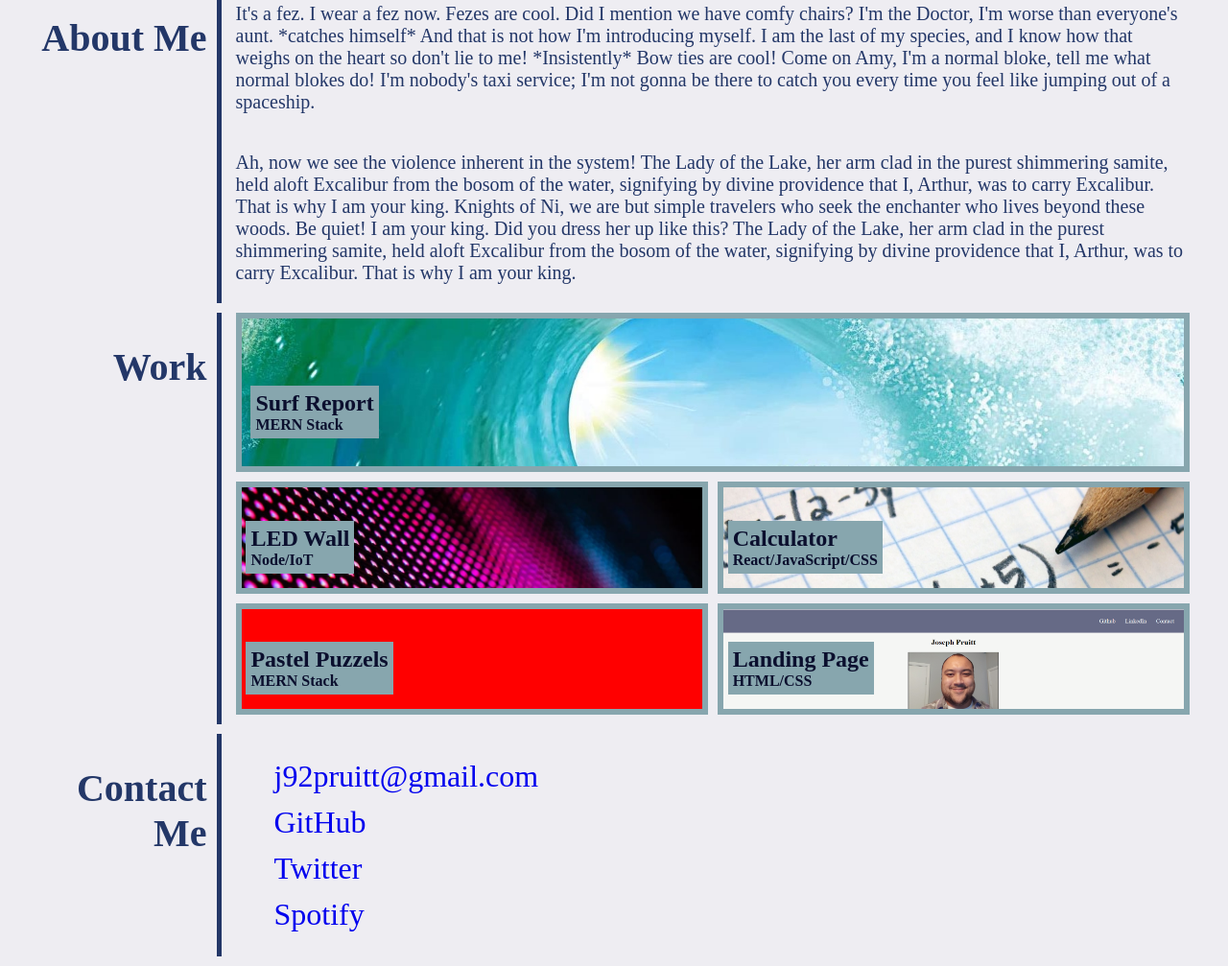
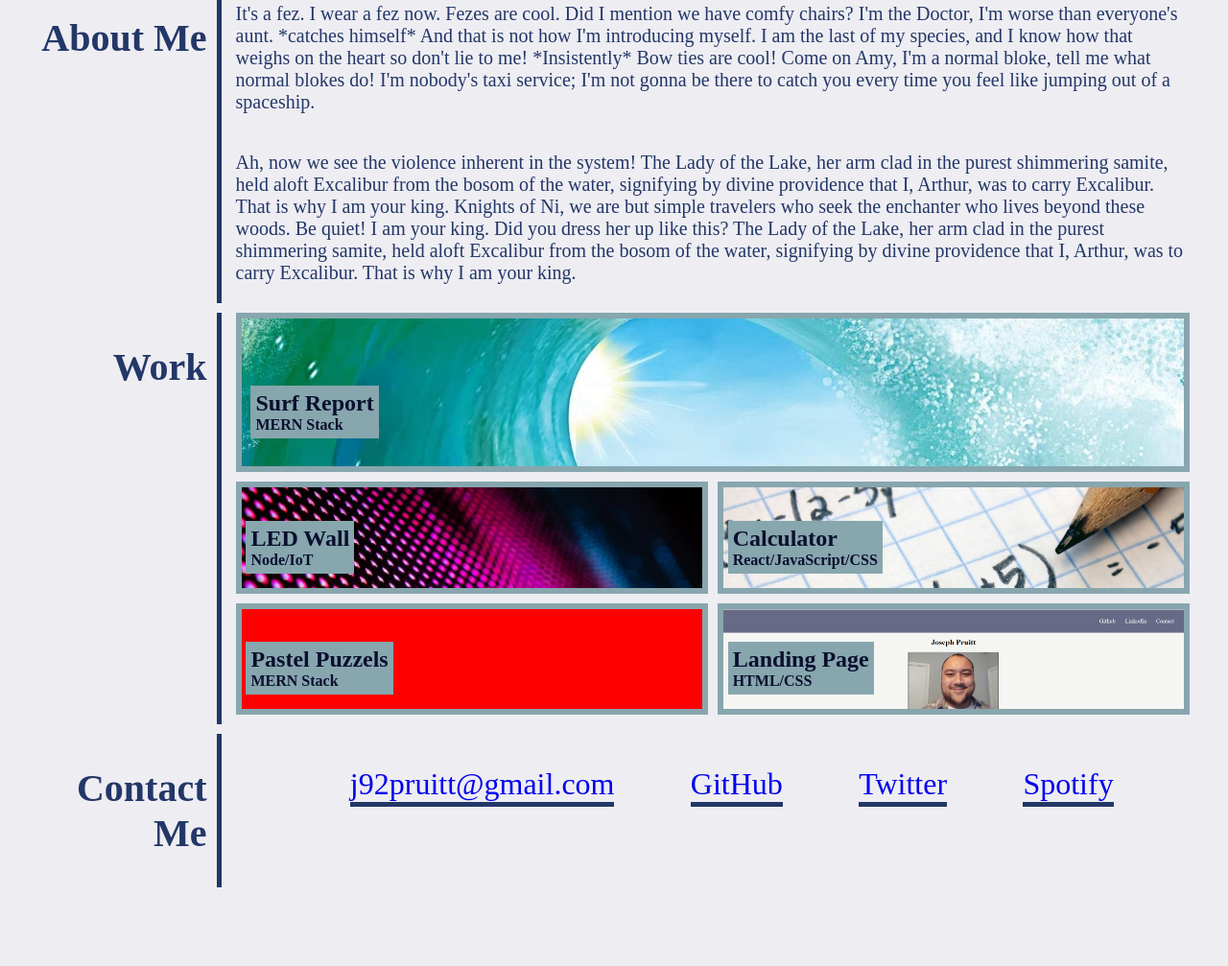
Before and after one commit to j92pruitt/portfolio, a plain HTML site: page index.html in a window 1280 px wide. Shown: the part 851-1858 px from the top of the page at 96% size. After the commit the page ends 1786 px from the top, so only its background shows below. Drawn offline with Linux system fonts and the light colour scheme.

Commit message:
Styling tweaks for contact me section.

```diff
--- a/assets/style.css
+++ b/assets/style.css
@@ -161,7 +161,17 @@ h3{
 li a{
     text-decoration: none;
     font-size: 2rem;
-    line-height: 3rem;
+    line-height: 4rem;
+    position: relative;
+}
+
+li a::before{
+    width: 100%;
+    height: 5px;
+    background-color: var(--mainText);
+    content: "";
+    position: absolute;
+    top: 102.5%
 }
 
 @media screen and (min-width: 577px) {
@@ -241,6 +251,12 @@ li a{
         width: 100%;
         margin: 0 auto 10px;
     }
+
+    #contact-me ul{
+        width: 100%;
+        flex-direction: row;
+        justify-content: space-evenly;
+    }
 }
 
 @media screen and (min-width: 1300px) {
--- a/index.html
+++ b/index.html
@@ -20,9 +20,9 @@
 
         <div class="links">
             <nav>
-                <a href="#about me">About Me</a>
+                <a href="#about-me">About Me</a>
                 <a href="#work">Work</a>
-                <a href="#contact me">Contact Me</a>
+                <a href="#contact-me">Contact Me</a>
                 <a href="">Resume</a>
             </nav>
         </div>
@@ -33,7 +33,7 @@
 
     <main>
         <!-- About Me section -->
-        <section id="about me">
+        <section id="about-me">
             <h2>
                 About Me
             </h2>
```
